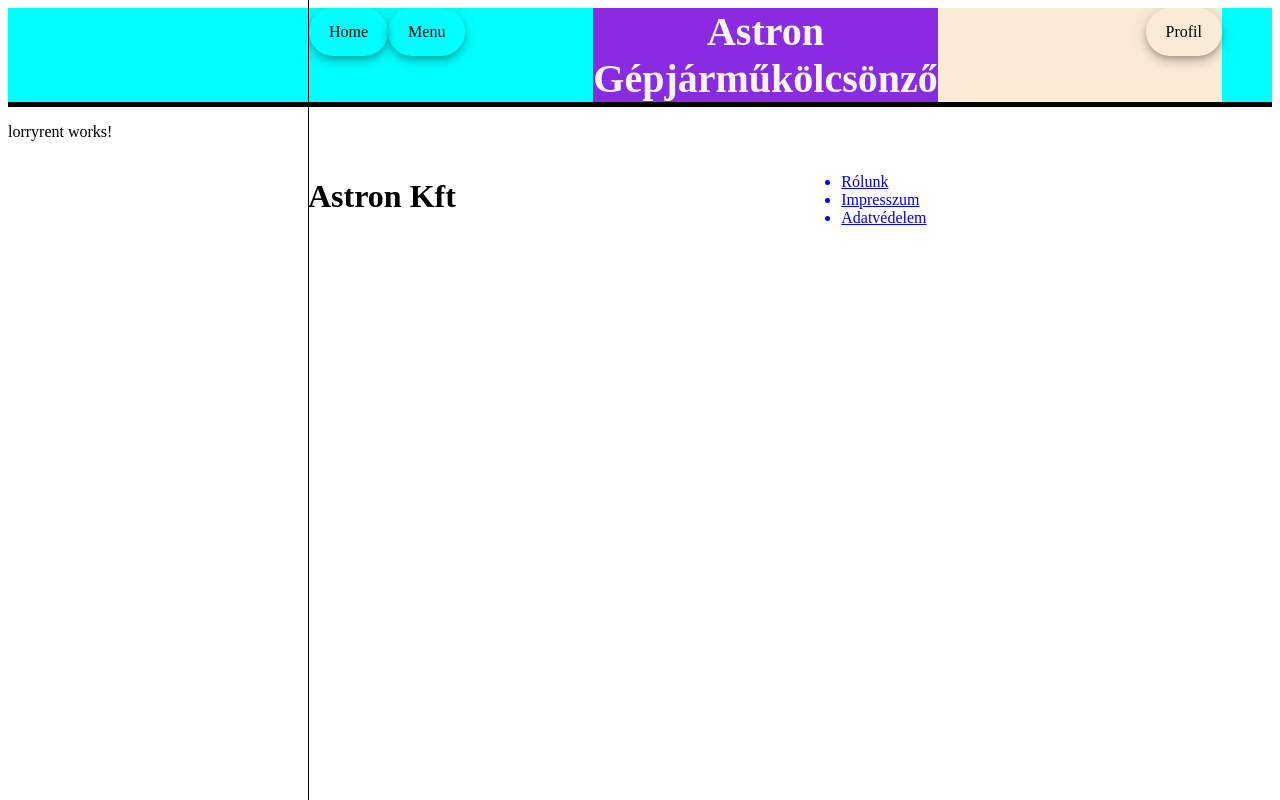
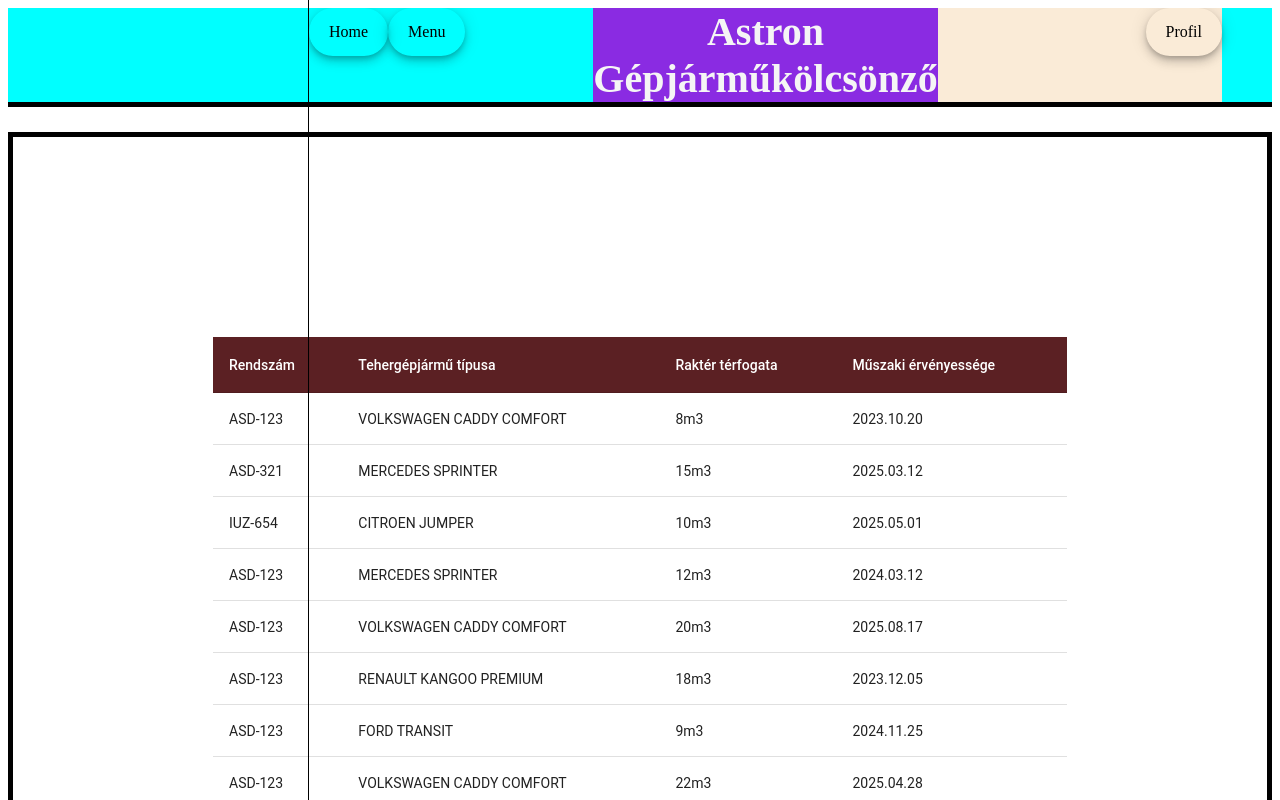
Before and after one commit to isti91/astron_ak, an Angular app in the folder frontend/: page /lorry-rent in a window 1280 px wide. Shown: the top 800 px of the page. Built offline with nearby package versions, Linux system fonts and the light colour scheme.

Commit message:
astron_ak_007 done

```diff
--- a/frontend/src/app/component/lorryrent/lorryrent.component.html
+++ b/frontend/src/app/component/lorryrent/lorryrent.component.html
@@ -1 +1,24 @@
-<p>lorryrent works!</p>
+<table mat-table [dataSource]="lorryList">
+  <ng-container matColumnDef="licenseNumber">
+    <th mat-header-cell *matHeaderCellDef>Rendszám</th>
+    <td mat-cell *matCellDef="let element">{{ element.licenseNumber }}</td>
+  </ng-container>
+
+  <ng-container matColumnDef="carType">
+    <th mat-header-cell *matHeaderCellDef>Tehergépjármű típusa</th>
+    <td mat-cell *matCellDef="let element">{{ element.carType }}</td>
+  </ng-container>
+
+  <ng-container matColumnDef="cargoVolume">
+    <th mat-header-cell *matHeaderCellDef>Raktér térfogata</th>
+    <td mat-cell *matCellDef="let element">{{ element.cargoVolume }}</td>
+  </ng-container>
+
+  <ng-container matColumnDef="technicalValidity">
+    <th mat-header-cell *matHeaderCellDef>Műszaki érvényessége</th>
+    <td mat-cell *matCellDef="let element">{{ element.technicalValidity }}</td>
+  </ng-container>
+
+  <tr mat-header-row *matHeaderRowDef="displayedColumns"></tr>
+  <tr mat-row *matRowDef="let row; columns: displayedColumns"></tr>
+</table>
--- a/frontend/src/app/component/lorryrent/lorryrent.component.scss
+++ b/frontend/src/app/component/lorryrent/lorryrent.component.scss
@@ -0,0 +1,15 @@
+table {
+    margin-top: 25px;
+    padding: 200px;
+    font-family: cursive;
+    text-align: center;
+    border: 5px;
+    border-style: solid;
+    border-color: black;
+}
+
+.mdc-data-table__header-row {
+    background-color: rgb(91, 32, 35);
+    color: white;
+
+}
--- a/frontend/src/app/component/lorryrent/lorryrent.component.ts
+++ b/frontend/src/app/component/lorryrent/lorryrent.component.ts
@@ -1,4 +1,6 @@
 import { Component } from '@angular/core';
+import { LorryRentModel } from 'src/shared/models/lorry-rent.model';
+import { LorryRentService } from 'src/shared/services/lorry-rent.service';
 
 @Component({
   selector: 'app-lorryrent',
@@ -6,5 +8,18 @@ import { Component } from '@angular/core';
   styleUrls: ['./lorryrent.component.scss']
 })
 export class LorryrentComponent {
+  displayedColumns: string[] = ['licenseNumber', 'carType', 'cargoVolume', 'technicalValidity'];
+  lorryList!: LorryRentModel[];
 
+  constructor(
+  private lorryRentalService: LorryRentService) {
 }
+
+  ngOnInit(): void {
+  this.lorryRentalService.getCarList().subscribe({
+    next: lorries => { this.lorryList = lorries },
+    complete: () => { console.log('SUCCESS, lista: ', this.lorryList) },
+    error: () => console.log('ERROR')
+  });
+}
+}
--- /dev/null
+++ b/frontend/src/shared/services/lorry-rent.service.ts
@@ -0,0 +1,16 @@
+import { HttpClient } from "@angular/common/http";
+import { Injectable } from "@angular/core";
+import { Observable } from "rxjs";
+import { LorryRentModel } from "../models/lorry-rent.model";
+
+
+@Injectable({
+    providedIn: 'root'
+})
+export class LorryRentService {
+    constructor(private http: HttpClient) { }
+
+    public getCarList(): Observable<LorryRentModel[]> {
+        return this.http.get<LorryRentModel[]>('lorry-rent/list');
+    }
+}
```
Also changed, not shown: frontend/src/shared/models/lorry-rent.model.ts (added, +8 -0 lines).
